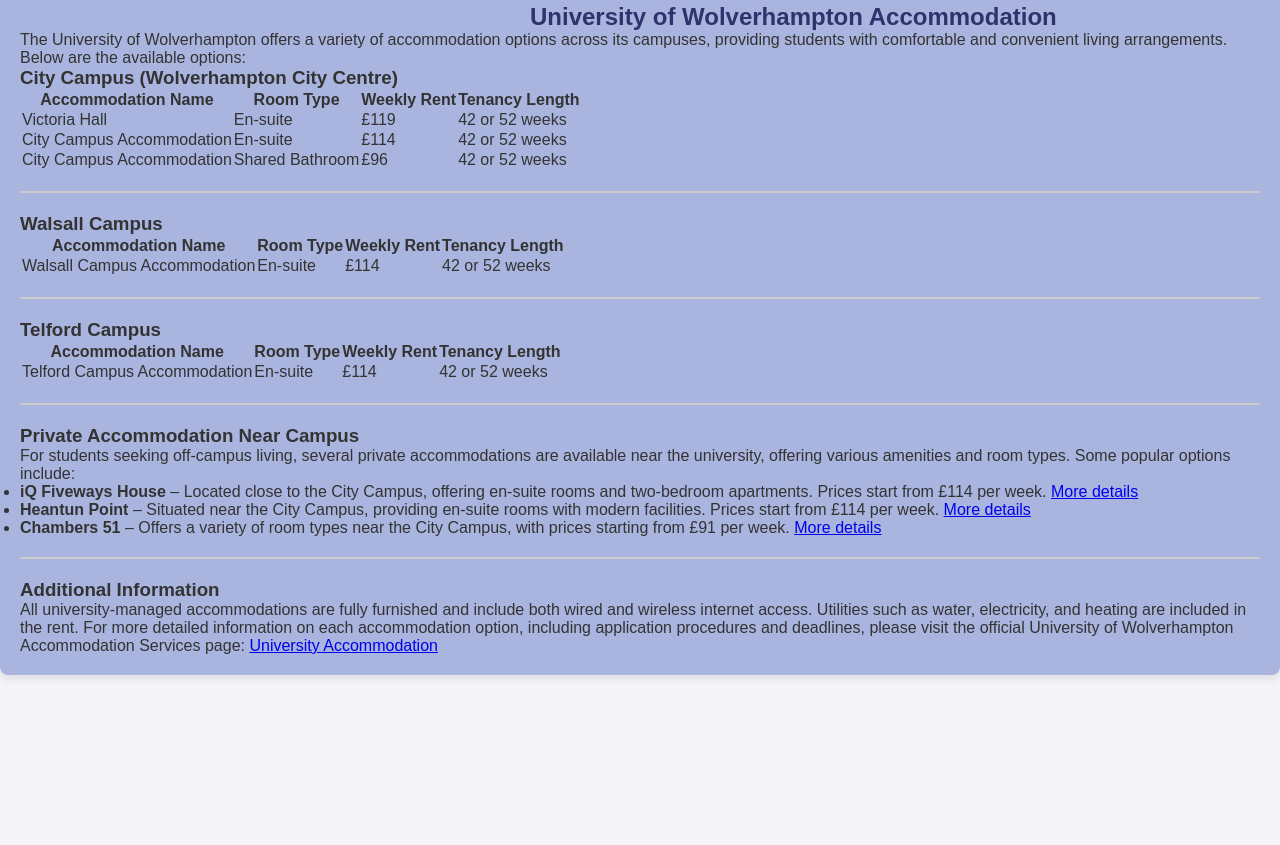
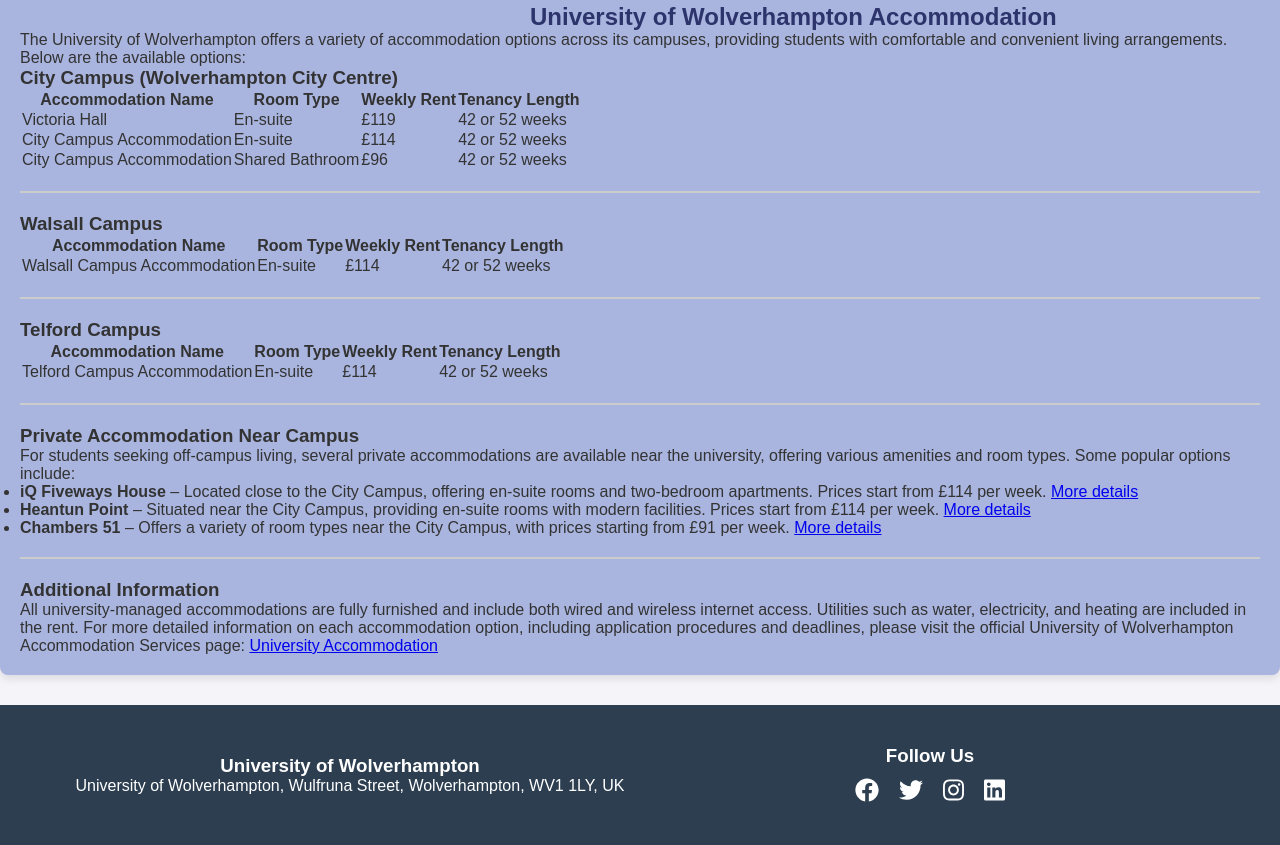
Before and after one commit to Jasper1034/p.colab, a plain HTML site: page home.html in a window 1280 px wide. Shown: the part 964-1809 px from the top of the page. Before the commit the page ends 1669 px from the top, so only its background shows below. Drawn offline with Linux system fonts and the light colour scheme.

Commit message:
changes two tab merge
i change the two tab and merge into one tab and update the footer

```diff
--- a/home.html
+++ b/home.html
@@ -19,10 +19,9 @@
 <nav id="navbar">
     <ul>
       <li><a href="home.html">Home</a></li>
-      <li><a href="cost-estimator.html">Cost Estimator</a></li>
+      <li><a href="cost and budget estimator.html">Cost and Budget Estimator</a></li>
       <li><a href="loan-calculator.html">Loan Calculator</a></li>
       <li><a href="savings-tracker.html">Savings Tracker</a></li>
-      <li><a href="budgeting-tool.html">Budgeting Tool</a></li>
       <li><a href="financial-aid.html">Financial Aid</a></li>
     </ul>
 </nav>
@@ -231,6 +230,72 @@
 
 
 
+
+
+
+
+
+
+
+<!-- Footer Section -->
+<footer id="footer">
+    <div class="footer-content">
+        <div class="footer-address">
+            <h3>University of Wolverhampton</h3>
+            <p>University of Wolverhampton, Wulfruna Street, Wolverhampton, WV1 1LY, UK</p>
+        </div>
+
+        <div class="footer-social">
+            <h3>Follow Us</h3>
+            <ul>
+                <li>
+                    <a href="https://www.facebook.com/wolverhamptonuni" target="_blank" class="social-icon">
+                        <i class="fab fa-facebook"></i> <!-- Facebook Icon -->
+                    </a>
+                </li>
+                <li>
+                    <a href="https://twitter.com/wlv_uni" target="_blank" class="social-icon">
+                        <i class="fab fa-twitter"></i> <!-- Twitter Icon -->
+                    </a>
+                </li>
+                <li>
+                    <a href="https://www.instagram.com/universityofwolverhampton/" target="_blank" class="social-icon">
+                        <i class="fab fa-instagram"></i> <!-- Instagram Icon -->
+                    </a>
+                </li>
+                <li>
+                    <a href="https://www.linkedin.com/school/university-of-wolverhampton/" target="_blank" class="social-icon">
+                        <i class="fab fa-linkedin"></i> <!-- LinkedIn Icon -->
+                    </a>
+                </li>
+            </ul>
+        </div>
+    </div>
+</footer>
+
+<!-- Font Awesome CDN for Social Media Icons -->
+<script src="https://cdnjs.cloudflare.com/ajax/libs/font-awesome/5.15.4/js/all.min.js"></script>
+
+
+
+
+
+
+
+
+
+
+
+
+
+
+
+
+
+
+
+
+
 <script src="script.js"></script>
 
 <div class="profile-container">
--- a/script.js
+++ b/script.js
@@ -138,22 +138,29 @@
 
 
 
+// Event listener for the Cost Estimator and Budgeting Tool
+document.addEventListener('DOMContentLoaded', function() {
 
-// Cost Estimator
+  // Cost Estimator Logic
   document.getElementById('cost-form').addEventListener('submit', function(event) {
       event.preventDefault();
+
       const tuition = parseFloat(document.getElementById('tuition').value);
       const living = parseFloat(document.getElementById('living').value);
 
       if (!isNaN(tuition) && !isNaN(living)) {
           const totalCost = tuition + living;
+          // Displaying total cost
           document.getElementById('total-cost').textContent = `Total Cost: $${totalCost.toFixed(2)}`;
+      } else {
+          document.getElementById('total-cost').textContent = 'Please enter valid amounts for Tuition and Living Expenses.';
       }
   });
 
-// Budgeting Tool with Categories
+  // Budgeting Tool Logic
   document.getElementById('budget-form').addEventListener('submit', function(event) {
       event.preventDefault();
+
       const income = parseFloat(document.getElementById('income').value);
       const foodExpenses = parseFloat(document.getElementById('food-expenses').value);
       const rentExpenses = parseFloat(document.getElementById('rent-expenses').value);
@@ -162,9 +169,22 @@
       if (!isNaN(income) && !isNaN(foodExpenses) && !isNaN(rentExpenses) && !isNaN(entertainmentExpenses)) {
           const totalExpenses = foodExpenses + rentExpenses + entertainmentExpenses;
           const remainingBudget = income - totalExpenses;
+          // Displaying remaining budget
           document.getElementById('monthly-budget').textContent = `Remaining Budget: $${remainingBudget.toFixed(2)}`;
+      } else {
+          document.getElementById('monthly-budget').textContent = 'Please enter valid amounts for all expenses.';
       }
   });
+
+});
+
+
+
+
+
+
+
+
 
 
 
--- a/styles.css
+++ b/styles.css
@@ -343,3 +343,71 @@
     border-top: 2px solid #ccc; /* Color and thickness of the line */
     margin: 20px 0;
 }
+
+
+
+
+
+
+
+
+
+
+
+
+
+
+
+
+
+/* Footer styles */
+#footer {
+  background-color: #2c3e50; /* Dark background color */
+  color: #fff; /* White text color */
+  padding: 20px 0; /* Padding for the footer */
+  text-align: center;
+}
+
+.footer-content {
+  display: flex;
+  justify-content: space-between;
+  align-items: center;
+  max-width: 1200px;
+  margin: 0 auto;
+  padding: 20px;
+}
+
+.footer-address {
+  flex: 1;
+}
+
+.footer-social {
+  flex: 1;
+}
+
+.footer-social h3 {
+  margin-bottom: 10px;
+}
+
+.footer-social ul {
+  list-style-type: none;
+  padding: 0;
+  margin: 0;
+  display: flex;
+  justify-content: center; /* Centering the icons horizontally */
+  gap: 20px; /* Space between icons */
+}
+
+.footer-social ul li {
+  display: inline-block;
+}
+
+.footer-social .social-icon {
+  font-size: 24px;
+  color: white; /* Icon color */
+  text-decoration: none;
+}
+
+.footer-social .social-icon:hover {
+  color: #3498db; /* Change icon color on hover */
+}
```
Also changed, not shown: budgeting-tool.html (deleted, +0 -59 lines), cost and budget estimator.html (added, +94 -0 lines), cost-estimator.html (deleted, +0 -50 lines), financial-aid.html (+2 -2 lines), loan-calculator.html (+2 -2 lines), savings-tracker.html (+1 -2 lines). Lines whose indentation alone changed are shown as unchanged.
